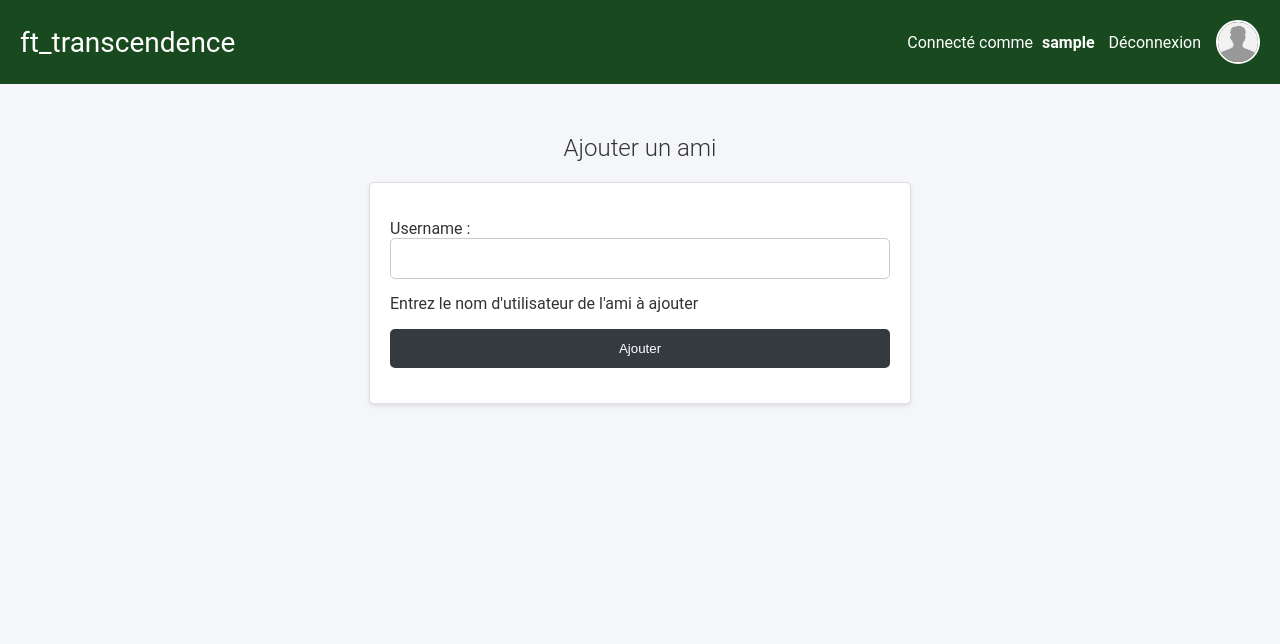
After one commit to qbnt/6_ft_transcendence, a Django app: page /acconts/add_friend/ in a window 1280 px wide. The commit adds this page. Shown: the top 644 px of the page. Run offline with Django 3.2, Linux system fonts and the light colour scheme; the visitor is signed in with stand-in values (Sample User, id 1).

Commit message:
Ajout d’une gestion basique de liste d’amis :
Fonctionnalités :
	•	Ajout
	•	Retrait
	•	Listing sur notre profil

```diff
--- a/projet/srcs/web/ft_transcendence/templates/base.html
+++ b/projet/srcs/web/ft_transcendence/templates/base.html
@@ -16,7 +16,7 @@
         <div class="user-info">
             {% if user.is_authenticated %}
 			<p>
-					Connecté comme <strong><a href="{% url 'user_manage:detail' %}">{{ user.username }}</a></strong>
+					Connecté comme <strong><a href="{% url 'user_manage:profile' %}">{{ user.username }}</a></strong>
                     <a href="{% url 'user_manage:logout' %}">Déconnexion</a>
                 </p>
                 <div class="image-container">
--- a/projet/srcs/web/ft_transcendence/user_manage/forms.py
+++ b/projet/srcs/web/ft_transcendence/user_manage/forms.py
@@ -49,3 +49,6 @@ class CustomUserUpdateForm(forms.ModelForm):
         if user is None:
             raise forms.ValidationError("Le mot de passe actuel est incorrect.")
         return current_password
+
+class AddFriendForm(forms.Form):
+    username = forms.CharField(max_length=42, help_text="Entrez le nom d'utilisateur de l'ami à ajouter")
--- a/projet/srcs/web/ft_transcendence/user_manage/models.py
+++ b/projet/srcs/web/ft_transcendence/user_manage/models.py
@@ -1,6 +1,6 @@
-from django.contrib.auth.models import AbstractBaseUser, BaseUserManager, PermissionsMixin
-from django.db import models
-from PIL import Image, ImageOps
+from django.contrib.auth.models	import AbstractBaseUser, BaseUserManager, PermissionsMixin
+from django.db					import models
+from PIL						import Image, ImageOps
 
 class CustomUserManager(BaseUserManager):
     def create_user(self, username, email, password=None, **extra_fields):
@@ -24,16 +24,17 @@ class CustomUserManager(BaseUserManager):
         return self.create_user(username, email, password, **extra_fields)
 
 class CustomUser(AbstractBaseUser, PermissionsMixin):
-    username = models.CharField(unique=True, max_length=42)
-    email = models.EmailField(unique=True)
-    first_name = models.CharField(max_length=30)
-    last_name = models.CharField(max_length=30)
-    avatar = models.ImageField(default='default_avatar.jpg', upload_to='profile_avatars')
-    win_count = models.IntegerField(default=0)
-    lose_count = models.IntegerField(default=0)
-    is_active = models.BooleanField(default=True)
-    is_ingame = models.BooleanField(default=False)
-    is_staff = models.BooleanField(default=False)
+    username 	= models.CharField(unique=True, max_length=42)
+    email 		= models.EmailField(unique=True)
+    first_name	= models.CharField(max_length=30)
+    last_name 	= models.CharField(max_length=30)
+    avatar 		= models.ImageField(default='default_avatar.jpg', upload_to='profile_avatars')
+    friends 	= models.ManyToManyField('self', blank=True)
+    win_count 	= models.IntegerField(default=0)
+    lose_count 	= models.IntegerField(default=0)
+    is_active 	= models.BooleanField(default=True)
+    is_ingame	= models.BooleanField(default=False)
+    is_staff 	= models.BooleanField(default=False)
 
     objects = CustomUserManager()
 
--- /dev/null
+++ b/projet/srcs/web/ft_transcendence/user_manage/templates/user_manage/add_friend.html
@@ -0,0 +1,11 @@
+{% extends "base.html" %}
+{% block content %}
+
+<h2>Ajouter un ami</h2>
+<form method="post">
+  {% csrf_token %}
+  {{ form.as_p }}
+  <button type="submit">Ajouter</button>
+</form>
+
+{% endblock content %}
--- a/projet/srcs/web/ft_transcendence/user_manage/urls.py
+++ b/projet/srcs/web/ft_transcendence/user_manage/urls.py
@@ -7,7 +7,11 @@ urlpatterns = [
     path ('login/', views.login_user, name = 'login'),
 	path ('logout/', views.logout_user, name = 'logout'),
 	path ('register/', views.register_user, name = 'register'),
-	path ('detail/', views.detail_user, name='detail'),
+
+	path('profile/', views.profile, name='profile'),
 	path ('edit/', views.edit_user, name = 'edit'),
 	path ('edit/pw_update/', views.pw_update, name = 'pw_update'),
+
+	path('add_friend/', views.add_friend, name='add_friend'),
+    path('remove_friend/<str:username>/', views.remove_friend, name='remove_friend'),
 ]
--- a/projet/srcs/web/ft_transcendence/user_manage/views.py
+++ b/projet/srcs/web/ft_transcendence/user_manage/views.py
@@ -3,7 +3,7 @@ from django.contrib.auth.forms import AuthenticationForm, PasswordChangeForm
 from django.contrib.auth.decorators import login_required
 from django.contrib import messages
 from django.shortcuts import render, redirect
-from .forms import CustomUserUpdateForm, CustomUserCreationForm
+from .forms import CustomUserUpdateForm, CustomUserCreationForm, AddFriendForm
 from .models import CustomUser
 
 # -------------------------Creation et connections---------------------------- #
@@ -42,10 +42,9 @@ def register_user(request):
         'user_form': user_form,
     })
 
-def detail_user(request):
-    return render(request, 'user_manage/detail.html', {
-        'user': request.user,
-    })
+@login_required
+def profile(request):
+    return render(request, 'user_manage/detail.html', {'user': request.user})
 
 # ------------------------------Edition--------------------------------------- #
 
@@ -79,3 +78,32 @@ def pw_update(request):
     else:
         form = PasswordChangeForm(request.user)
     return render(request, 'user_manage/pw_update.html', {'form': form})
+
+# ------------------------------Social---------------------------------------- #
+
+@login_required
+def add_friend(request):
+    if request.method == 'POST':
+        form = AddFriendForm(request.POST)
+        if form.is_valid():
+            try:
+                friend = CustomUser.objects.get(username=form.cleaned_data['username'])
+                request.user.friends.add(friend)
+                messages.success(request, f'{friend.username} a été ajouté à votre liste d\'amis.')
+                return redirect('user_manage:profile')
+            except CustomUser.DoesNotExist:
+                messages.error(request, 'Cet utilisateur n\'existe pas.')
+    else:
+        form = AddFriendForm()
+
+    return render(request, 'user_manage/add_friend.html', {'form': form})
+
+@login_required
+def remove_friend(request, username):
+    try:
+        friend = CustomUser.objects.get(username=username)
+        request.user.friends.remove(friend)
+        messages.success(request, f'{friend.username} a été retiré de votre liste d\'amis.')
+    except CustomUser.DoesNotExist:
+        messages.error(request, 'Cet utilisateur n\'existe pas.')
+    return redirect('user_manage:profile')
```
Also changed, not shown: projet/srcs/web/ft_transcendence/user_manage/templates/user_manage/detail.html (+7 -1 lines).
